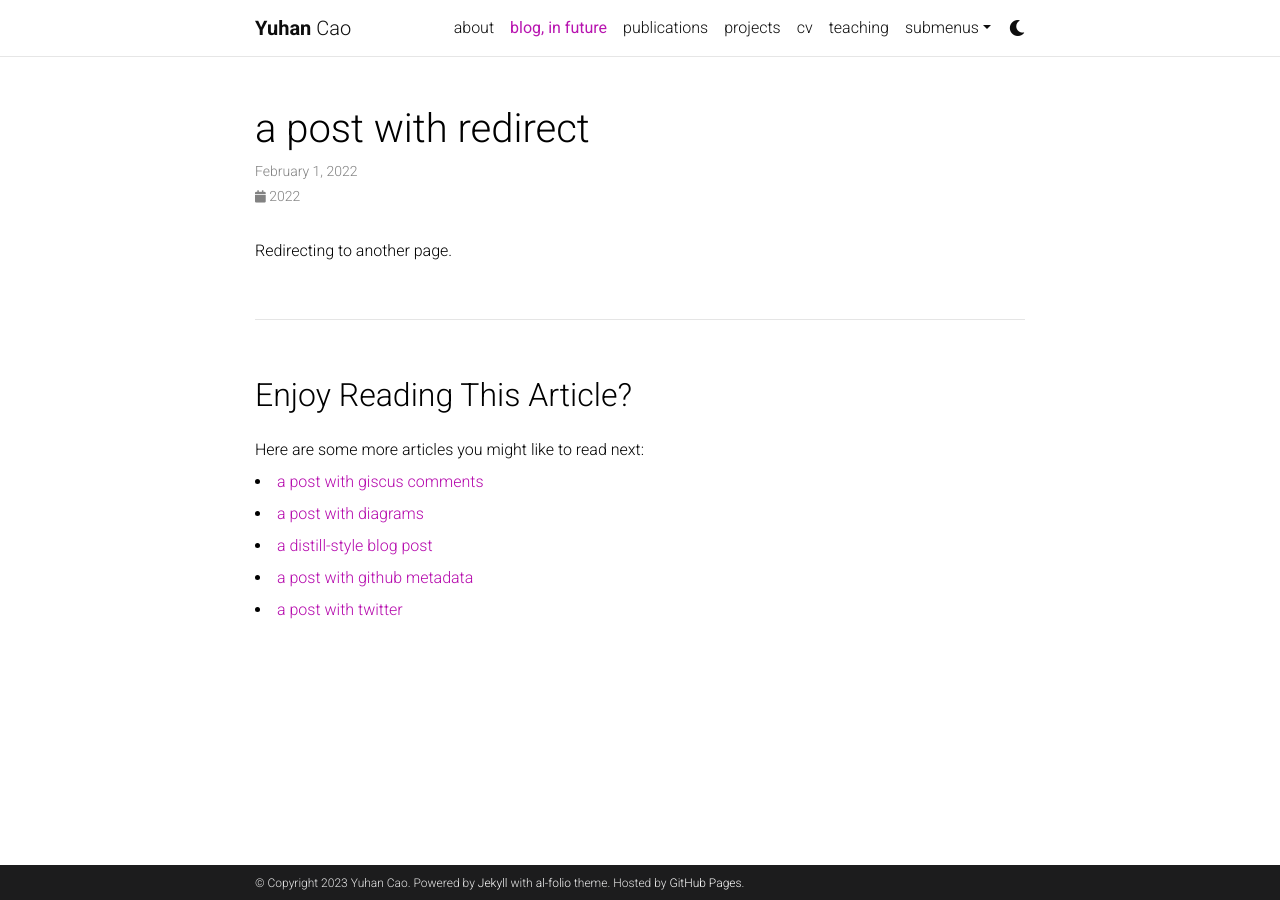
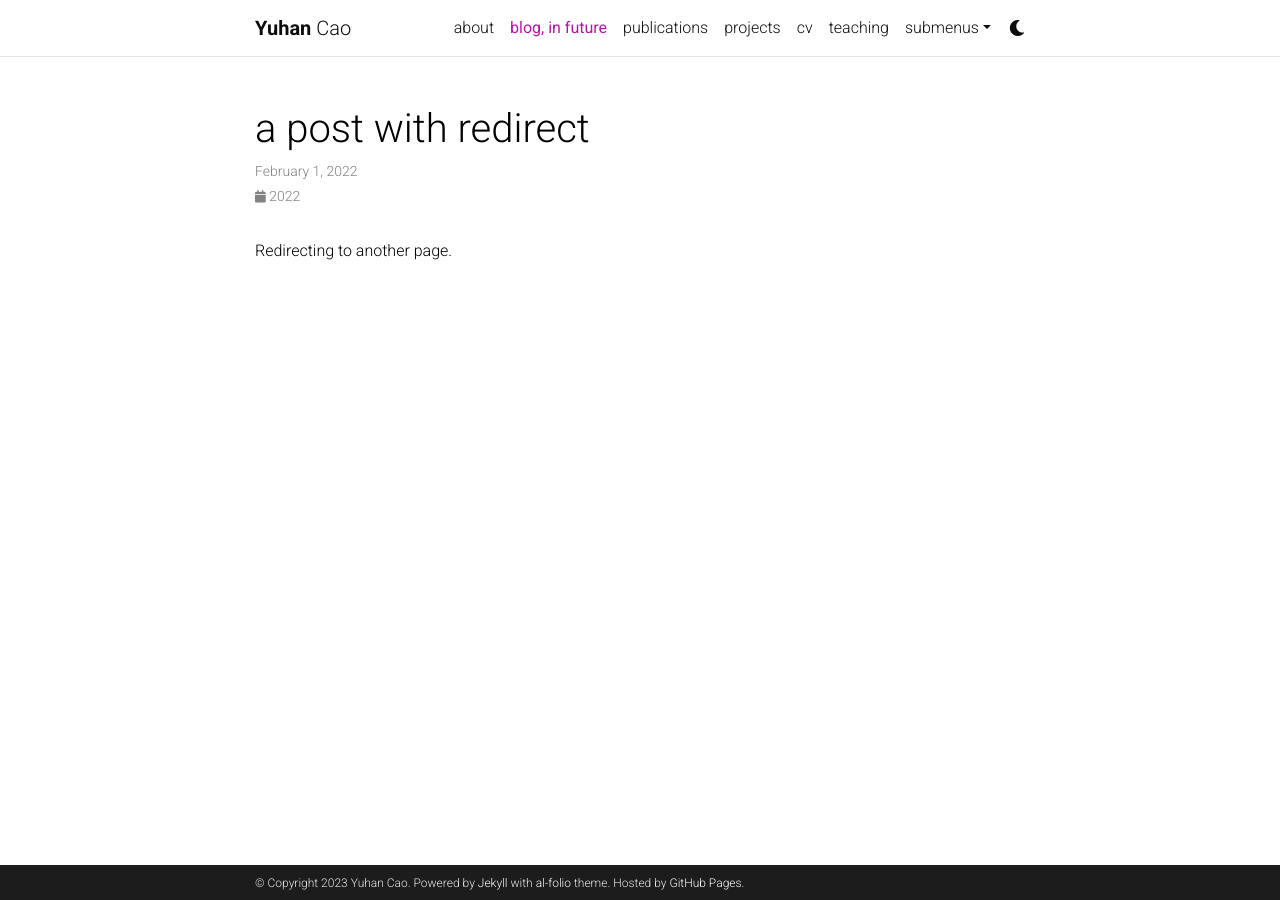
Before and after one commit to teafrogsf/teafrogsf.github.io, a Jekyll site: the page built from _posts/2022-02-01-redirect.md, in a window 1280 px wide. Built offline with Jekyll 4.4.1, drawn with Linux system fonts in a browser that asks for light colours; comment, search, counter and statistics services are not loaded; a style sheet for code colours, icons or effects is not loaded.

Commit message:
disable news

```diff
--- a/_config.yml
+++ b/_config.yml
@@ -125,7 +125,7 @@
   enabled: true
 
 related_blog_posts:
-  enabled: true
+  enabled: false
   max_related: 5
 
 # Giscus comments (RECOMMENDED)
@@ -163,7 +163,7 @@
   news:
     defaults:
       layout: post
-    output: true
+    output: false
     permalink: /news/:path/
   projects:
     output: true
```
Also changed, not shown: 4 other files.
